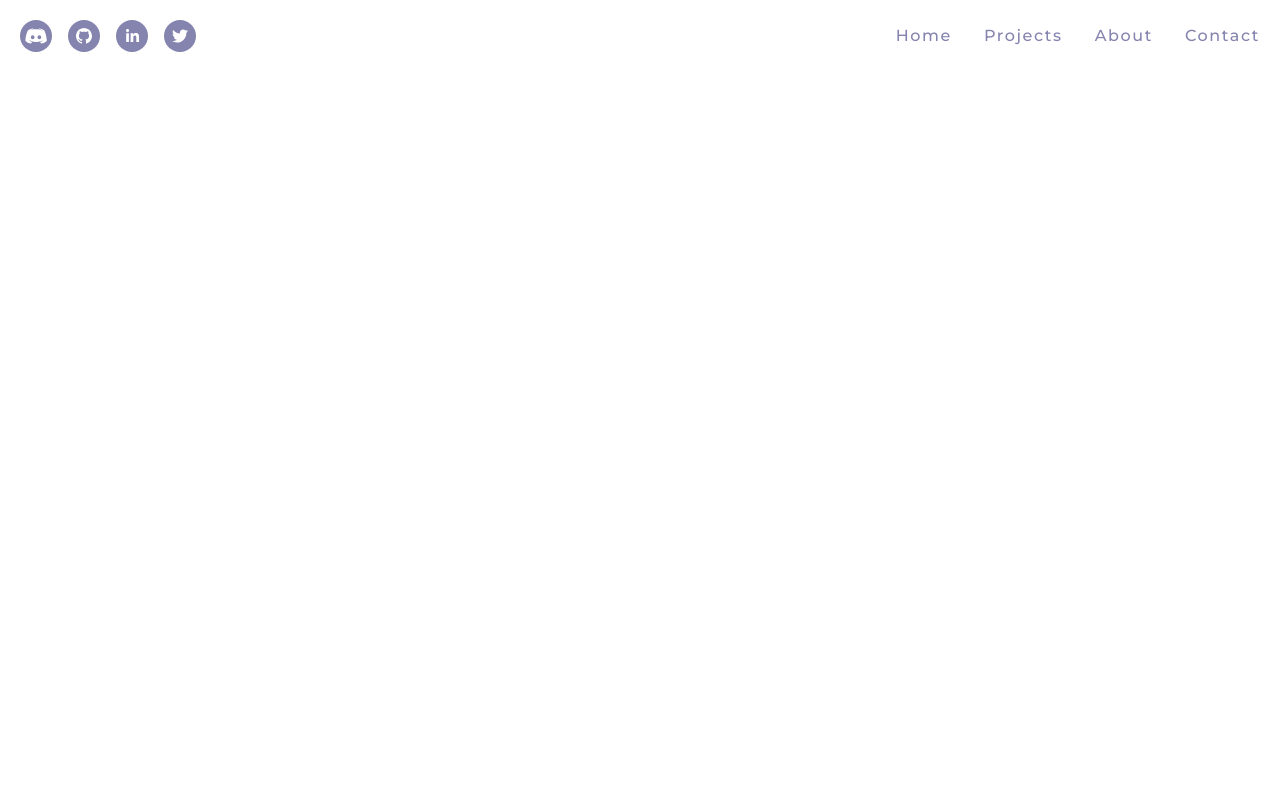
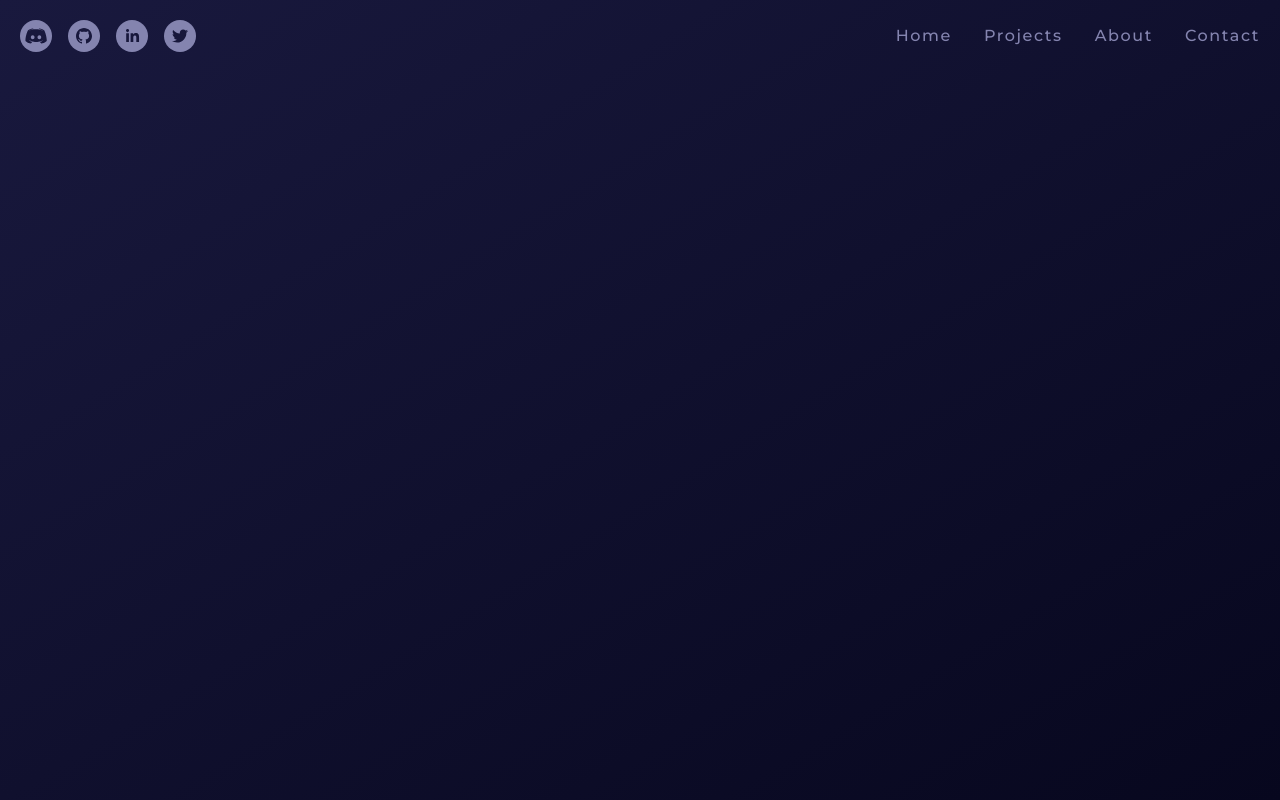
Before and after one commit to BlazejakPiotr/pb-portfolio, a Next.js app: page / in a window 1280 px wide. Built offline with nearby package versions, Linux system fonts and the light colour scheme.

Commit message:
base: set background

```diff
--- a/src/app/page.tsx
+++ b/src/app/page.tsx
@@ -2,7 +2,7 @@ import Navbar from "./components/Navbar";
 
 export default function Home() {
   return (
-    <div>
+    <div className="h-screen w-full overflow-x-hidden bg-gradient-to-tl  from-navy to-light-navy">
       {/* navbar */}
       <Navbar />
       {/* header */}
```
